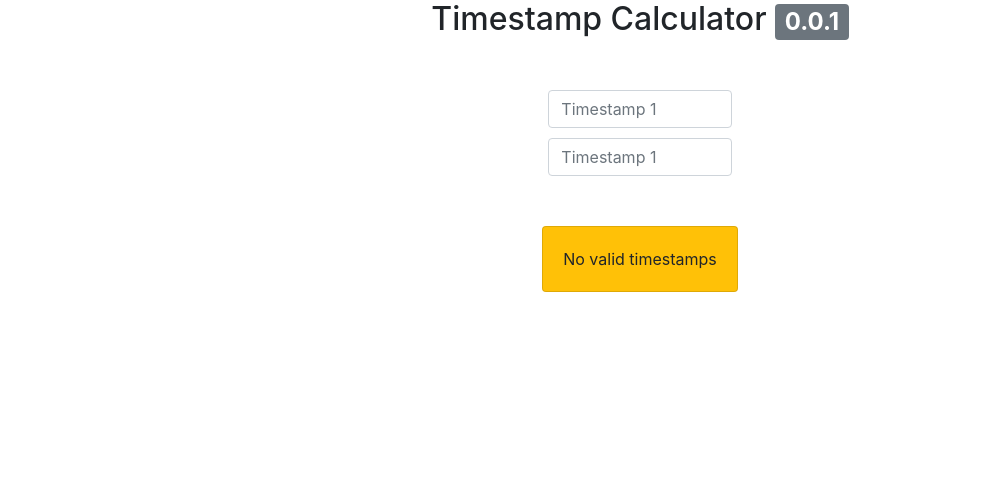
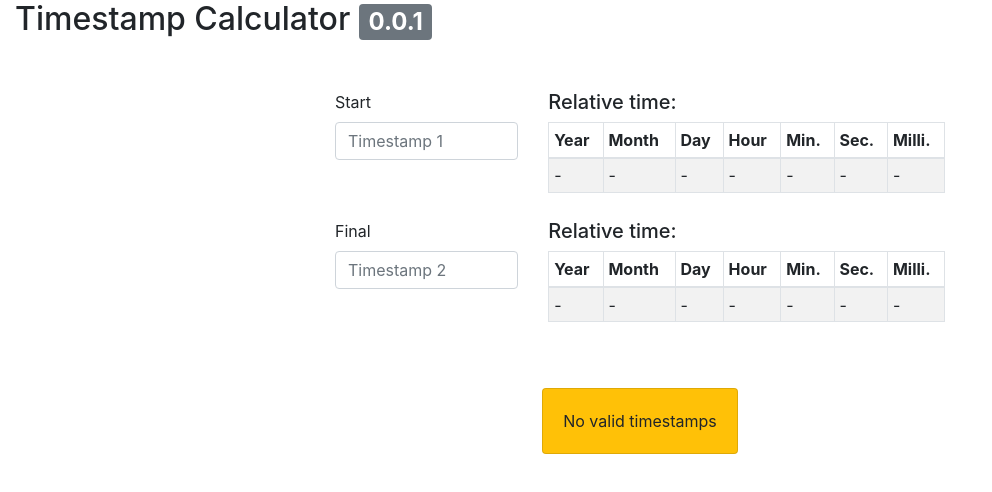
Before and after one commit to pwener/timestamp-calculator, a React (Create React App) app: page / in a window 1280 px wide. Shown: the top 492 px of the page, without its empty margins (0-992 px from the left). Built offline with nearby package versions, Linux system fonts and the light colour scheme.

Commit message:
show time converted and relative time

```diff
--- a/src/App.tsx
+++ b/src/App.tsx
@@ -1,27 +1,54 @@
-import React from 'react';
+import React, { Dispatch, SetStateAction, useEffect } from 'react';
 
 import './App.css';
 import { Container, Row } from 'react-bootstrap';
 import Result from './components/Result';
 import Header from './components/Header';
 import Input from './components/Input';
+import DateFormatted from './date';
+
+const INVALID_STATE = -1;
+
+
+type DateSetState = Dispatch<SetStateAction<DateFormatted | undefined>>;
 
 const App = () => {
-  const [ start, setStart ] = React.useState(0);
-  const [ end, setEnd ] = React.useState(0);
+  const [ start, setStart ] = React.useState<DateFormatted>();
+  const [ end, setEnd ] = React.useState<DateFormatted>();
 
   const calculate = (): number => {
-    if (start === 0 || end === 0) {
-      return -1;
+    if (start && end) {
+      if (start?.timestamp <= 0 || end?.timestamp <= 0) {
+        return INVALID_STATE;
+      }
+      return end?.timestamp - start?.timestamp;
     }
-    return end - start;
+    return INVALID_STATE;
   }
+
+  const format = (setState: DateSetState) => (dateValue: number) => {
+    if (dateValue > 0) {
+      return setState(new DateFormatted(dateValue));
+    }
+    setState(undefined);
+  }
+
+  const setStartHighOrderFn = (input: number) => format(setStart)(input);
+  const setEndHighOrderFn = (input: number) => format(setEnd)(input);
 
   return (
     <Container fluid>
       <Header />
-      <Input value={start} onChange={setStart} />
-      <Input value={end} onChange={setEnd} />
+      <Input
+        placeholder="Timestamp 1"
+        label="Start"
+        date={start}
+        onChange={setStartHighOrderFn} />
+      <Input
+        placeholder="Timestamp 2"
+        label="Final"
+        date={end}
+        onChange={setEndHighOrderFn} />
       <Container>
         <Row
           className="justify-content-md-center"
--- a/src/components/Header.tsx
+++ b/src/components/Header.tsx
@@ -2,7 +2,7 @@ import React from 'react';
 import { Badge } from 'react-bootstrap';
 
 const Header = () => (
-  <h2 style={{ textAlign: "center", marginBottom: 50 }}>
+  <h2 style={{ marginBottom: 50 }}>
     Timestamp Calculator <Badge variant="secondary">0.0.1</Badge>
   </h2>
 );
--- a/src/components/Input.tsx
+++ b/src/components/Input.tsx
@@ -1,29 +1,59 @@
-import React, { Dispatch, SetStateAction } from 'react';
-import { Form as ReactForm, Col, Row } from "react-bootstrap";
+import React from 'react';
+import { Form, Col, Row, Table } from "react-bootstrap";
+import DateFormatted from '../date';
 
 interface IProps {
-  value: number;
-  onChange: Dispatch<SetStateAction<number>>;
+  date: DateFormatted | undefined;
+  onChange: (dateTimestamp: number) => void;
+  label: string;
+  placeholder: string;
 }
 
-const Input = (props: IProps) => {
+const Input = ({date, onChange, label, placeholder}: IProps) => {
   const handleChange = (event: any) => {
     let fieldValue = event.target.value;
-    console.log(fieldValue);
-    props.onChange(fieldValue);
+    onChange(parseInt(fieldValue, 10));
   }
 
   return (
     <Row className="justify-content-md-center" style={{ marginBottom: 10 }}>
       <Col md="2">
-        <ReactForm>
-          <ReactForm.Control
+        <Form>
+          <Form.Label>{label}</Form.Label>
+          <Form.Control
             type="text"
-            placeholder="Timestamp 1"
-            value={props.value || ''}
+            placeholder={placeholder}
+            value={date?.timestamp || ''}
             onChange={(e) => handleChange(e)}
           />
-        </ReactForm>
+        </Form>
+      </Col>
+      <Col md="4">
+        <h5>Relative time: {date?.getRelativeDate()}</h5>
+        <Table striped bordered size="sm">
+          <thead>
+            <tr>
+              <th>Year</th>
+              <th>Month</th>
+              <th>Day</th>
+              <th>Hour</th>
+              <th>Min.</th>
+              <th>Sec.</th>
+              <th>Milli.</th>
+            </tr>
+          </thead>
+          <tbody>
+            <tr>
+              <td>{date ? date.year : '-'}</td>
+              <td>{date ? date.month : '-'}</td>
+              <td>{date ? date.day : '-'}</td>
+              <td>{date ? date.hour : '-'}</td>
+              <td>{date ? date.minute : '-'}</td>
+              <td>{date ? date.second : '-'}</td>
+              <td>{date ? date.millisecond : '-'}</td>
+            </tr>
+          </tbody>
+        </Table>
       </Col>
     </Row>
   );
--- /dev/null
+++ b/src/date.tsx
@@ -0,0 +1,58 @@
+
+const FuzzyResults = {
+  NOT_IMPLEMENTED: 'Ops.. Future is not supported yet',
+  NOW: 'just then',
+  SECONDS_AGO: ' a second ago',
+  MINUTE_AGO: ' minutes ago',
+  HOURS_AGO: 'hours ago.'
+};
+const SECOND = 1000; // milliseconds
+const MINUTE = 60 * SECOND;
+const HOUR = MINUTE * 60;
+
+export default class DateFormatted {
+  timestamp: number;
+  year: number;
+  month: number;
+  day: number;
+  hour: number;
+  minute: number;
+  second: number;
+  millisecond: number;
+
+  constructor(dateValue: number) {
+    const date = new Date(dateValue);
+    this.timestamp = dateValue;
+    this.year = date.getFullYear();
+    this.month = date.getMonth();
+    this.day = date.getDay();
+    this.hour = date.getHours();
+    this.minute = date.getMinutes();
+    this.second = date.getSeconds();
+    this.millisecond = date.getMilliseconds();
+  }
+
+  getRelativeDate() {
+    const delta = Date.now() - this.timestamp;
+
+    if (delta < 0) return FuzzyResults.NOT_IMPLEMENTED;
+
+
+    if (delta < 1000) {
+      return FuzzyResults.NOW;
+    }
+
+    if (delta < MINUTE &&  delta > SECOND) {
+      const secRound = Math.round(delta/1000);
+      return `${secRound} ${FuzzyResults.SECONDS_AGO}`;
+    }
+
+    if (delta < HOUR) {
+      const minRounded = Math.round(delta/MINUTE);
+      return `${minRounded} ${FuzzyResults.MINUTE_AGO}`;
+    }
+
+    const hourRounded = Math.round(delta/HOUR/1000);
+    return `${hourRounded} ${FuzzyResults.HOURS_AGO}`;
+  }
+}
```
Also changed, not shown: src/interface.tsx (added, +10 -0 lines), 1 other file (tests, documents, lock files or other folders).
